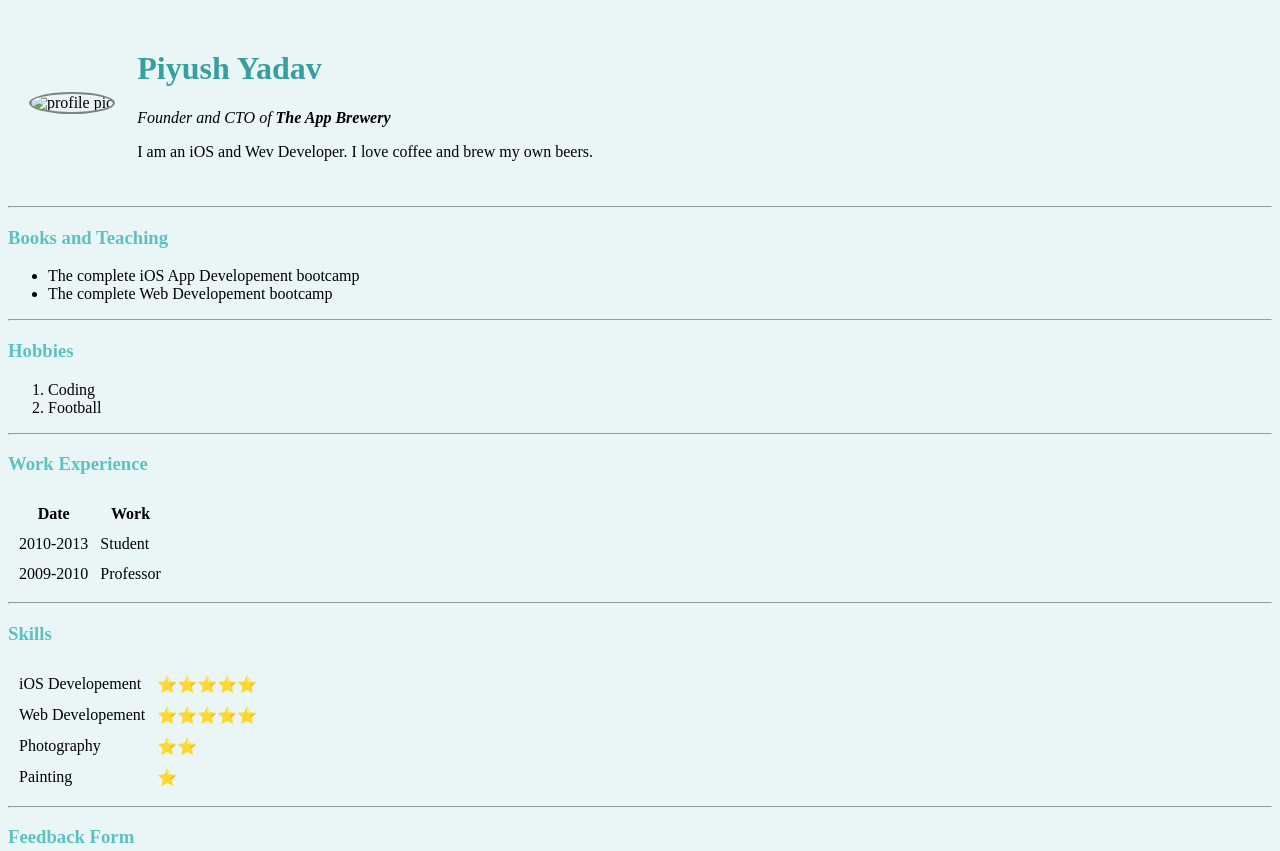
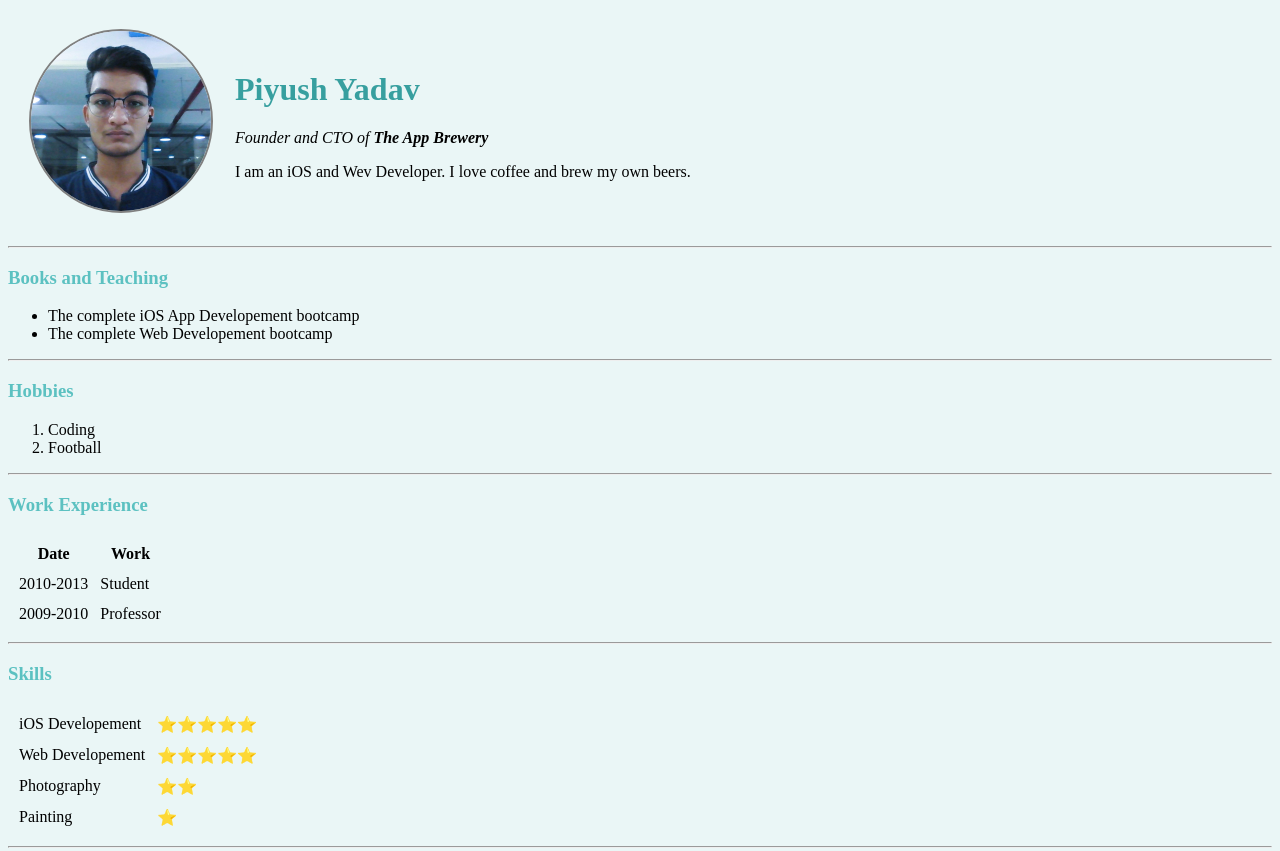
Before and after one commit to piyush-0013/website1, a plain HTML site: page index.html in a window 1280 px wide. Shown: the top 851 px of the page. Drawn offline with Linux system fonts and the light colour scheme; the site is published under a folder, as on GitHub Pages, so addresses that start at the root find nothing.

Commit message:
Some minor changes

```diff
--- a/index.html
+++ b/index.html
@@ -16,7 +16,7 @@
         <tr>
             <td>
                 <img class="pic"
-                src="/pfp.jpg"
+                src="pfp.jpg"
                 alt="profile pic">
             </td>
             <td>
```
